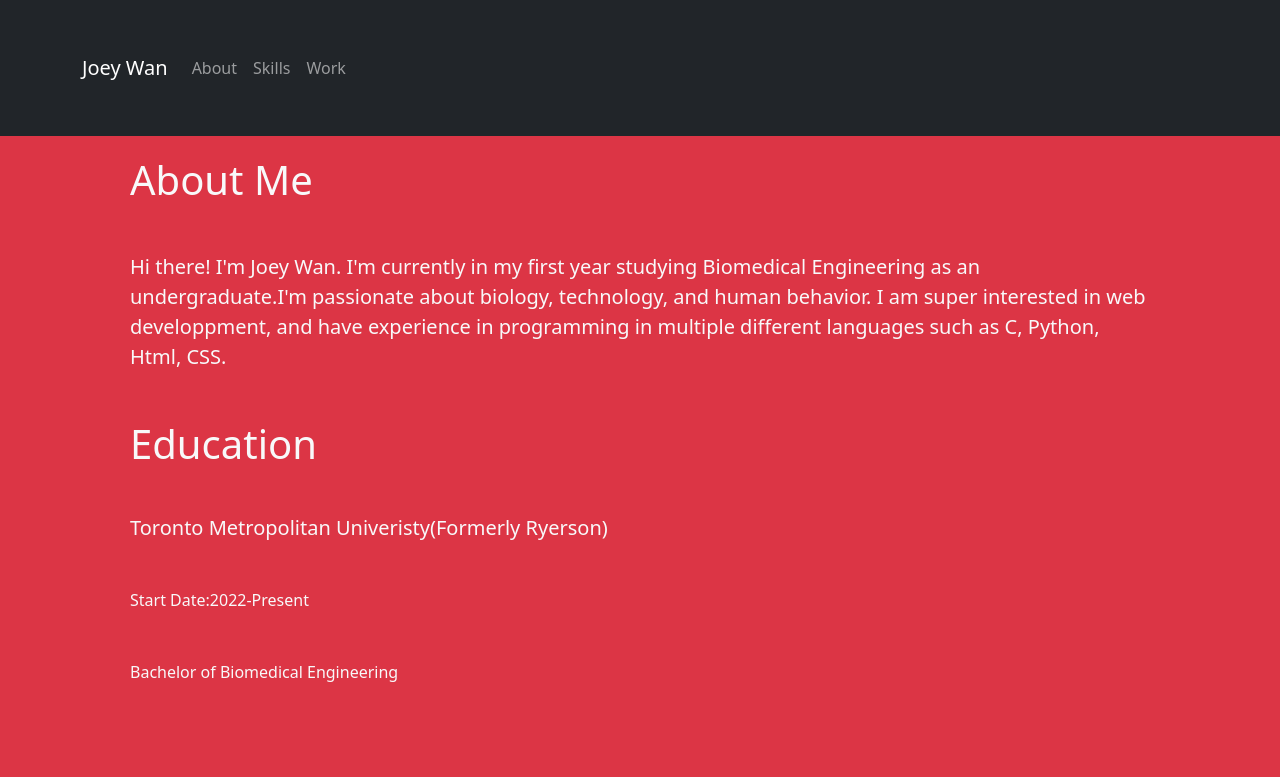
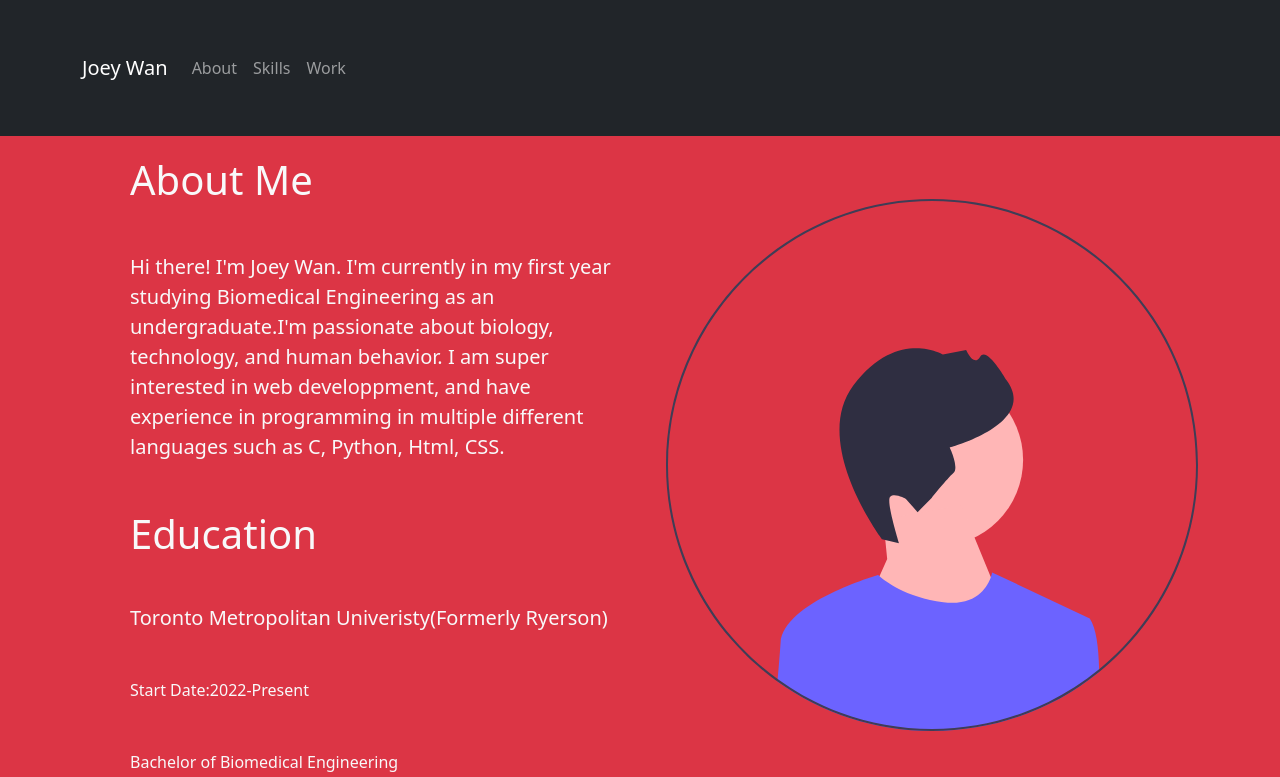
Before and after one commit to JoeyHWan/Bio-Website, a website: page index.html in a window 1280 px wide. Shown: the top 777 px of the page. Drawn offline with nearby package versions, Linux system fonts and the light colour scheme.

Commit message:
changed the image path in index.html

```diff
--- a/index.html
+++ b/index.html
@@ -59,7 +59,7 @@
                     </p>
 
                 </div>
-                <img class="img-fluid w-30 d-none d-sm-block" src="img/undraw_male_avatar_re_nyu5. svg" alt="">
+                <img class="img-fluid w-30 d-none d-sm-block" src="./img/undraw_male_avatar_g98d.svg" alt="">
 
             </div>
         </div>
```
